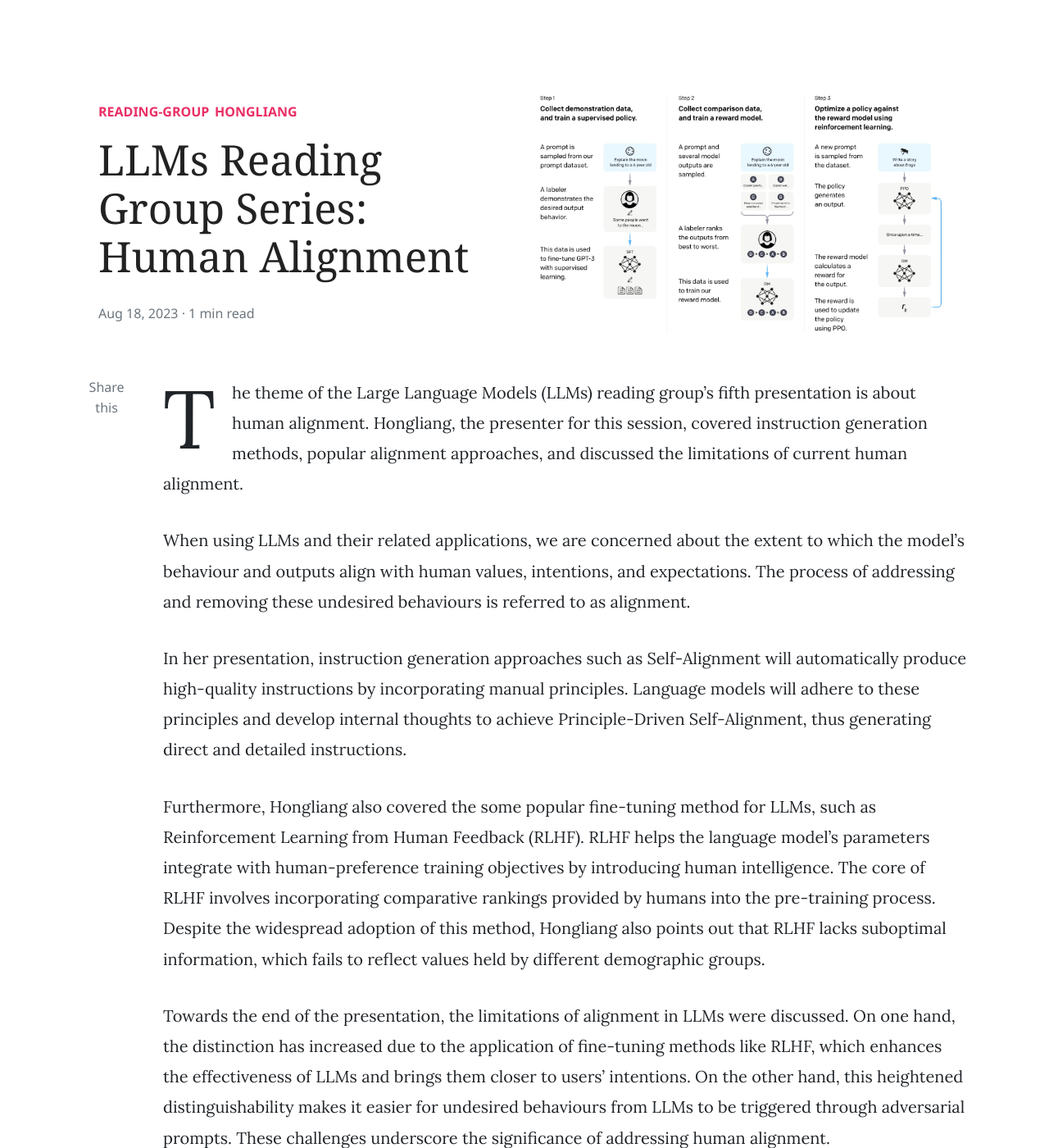
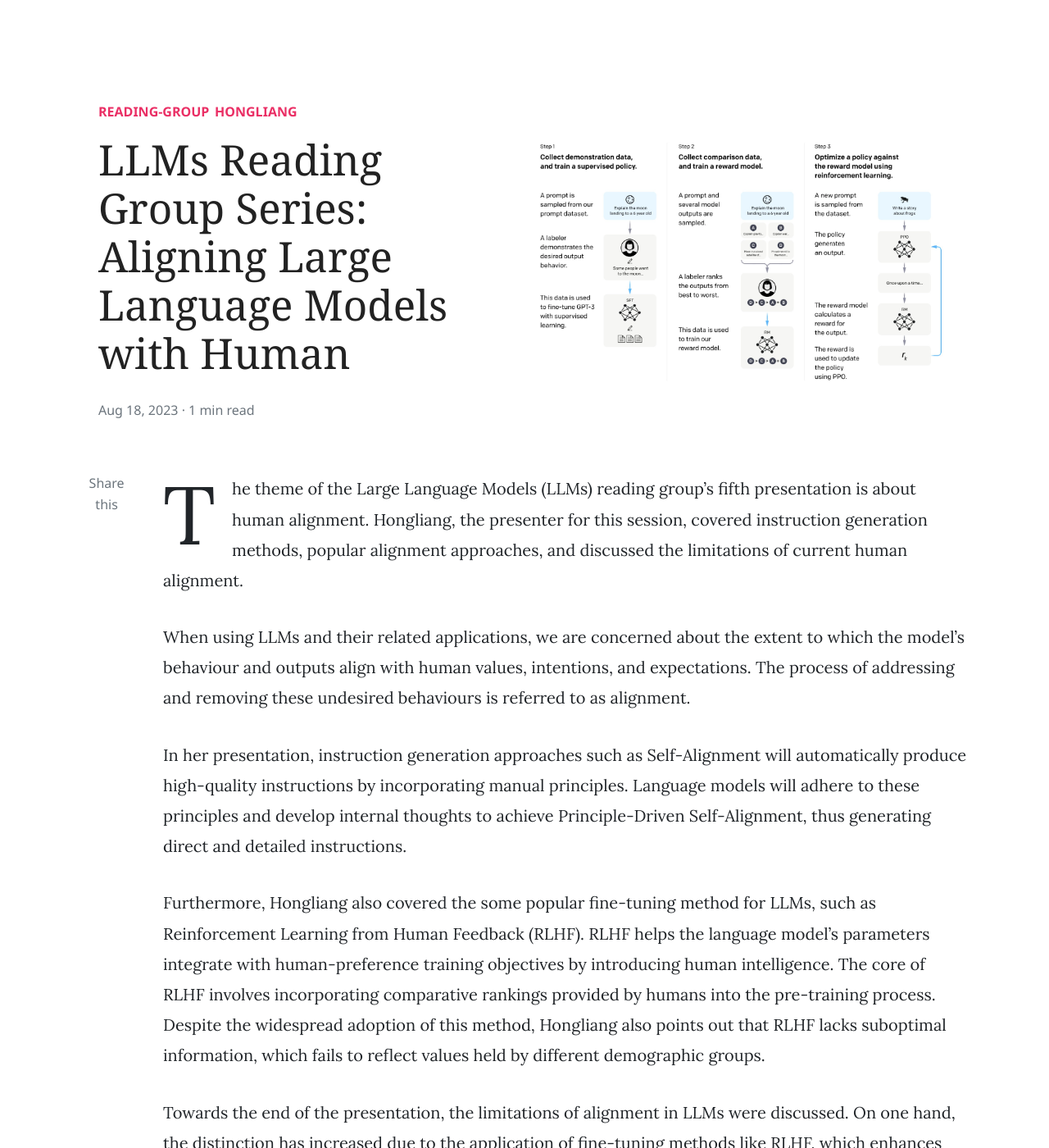
Before and after one commit to CIRES-Archive/CIRES-Archive.github.io, a Jekyll site: the page built from _posts/2023-08-18-LLMs-05.md, in a window 1280 px wide and 1400 px high. Shown: the whole window at 82% size. Built offline with Jekyll 4.4.1, drawn with Linux system fonts in a browser that asks for light colours; nearby versions of some CDN libraries; comment, search, counter and statistics services are not loaded; some of the changed text lies outside the part shown.

Commit message:
Update 2023-08-18-LLMs-05.md

```diff
--- a/_posts/2023-08-18-LLMs-05.md
+++ b/_posts/2023-08-18-LLMs-05.md
@@ -1,6 +1,6 @@
 ---
 layout: post
-title:  "LLMs Reading Group Series: Human Alignment"
+title:  "LLMs Reading Group Series: Aligning Large Language Models with Human"
 categories: [ Reading-Group, Hongliang ]
 image: assets/images/llm-05.png
 comments: true
@@ -16,4 +16,4 @@
 
 Towards the end of the presentation, the limitations of alignment in LLMs were discussed. On one hand, the distinction has increased due to the application of fine-tuning methods like RLHF, which enhances the effectiveness of LLMs and brings them closer to users' intentions. On the other hand, this heightened distinguishability makes it easier for undesired behaviours from LLMs to be triggered through adversarial prompts. These challenges underscore the significance of addressing human alignment.
 
-Please let me know if there is any refinement need to do.
+[**Download Slides**](https://CIRES-Archive.github.io/assets/alignment.pdf)
```
